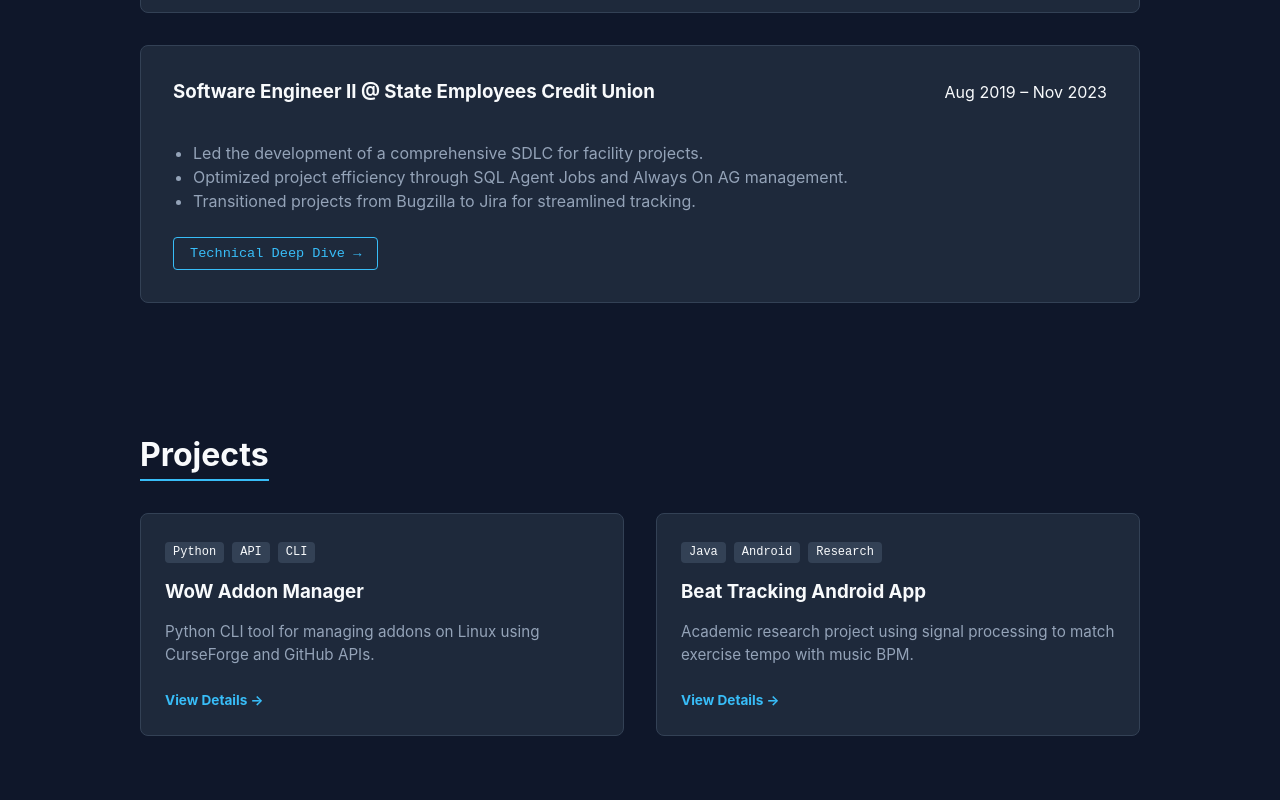
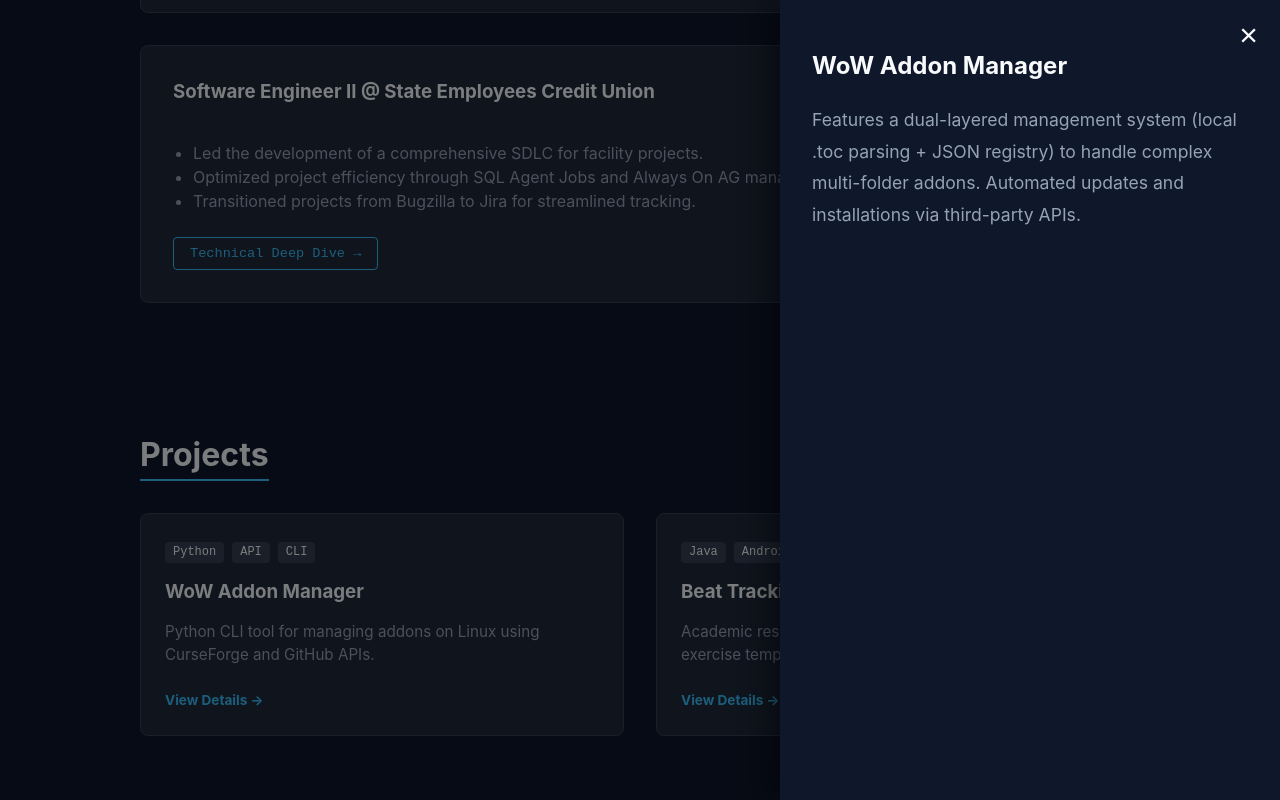
Before and after one commit to JohnGuidry/prosite, a React (Vite) app: page / in a window 1280 px wide. Both pictures are taken after a click on the element 382 px from the left and 1489 px from the top of the page. Shown: the part 865-1665 px from the top of the page. Built offline with nearby package versions, Linux system fonts and the light colour scheme.

Commit message:
feat: add interactive slide-out drawer for technical proof

```diff
--- a/src/App.tsx
+++ b/src/App.tsx
@@ -1,11 +1,22 @@
+import React, { useState } from 'react';
 import { Hero } from './components/Hero';
 import { Timeline } from './components/Timeline';
 import { ProjectGrid } from './components/ProjectGrid';
+import { Drawer } from './components/Drawer';
+import { experiences, projects } from './data/content';
 import './index.css';
 
 function App() {
+  const [drawerData, setDrawerData] = useState<{title: string, content: string} | null>(null);
+
   const handleDeepDive = (id: string) => {
-    console.log("Deep dive for:", id);
+    const item = [...experiences, ...projects].find(i => i.id === id);
+    if (item) {
+      setDrawerData({
+        title: 'company' in item ? `${item.role} @ ${item.company}` : item.title,
+        content: item.deepDive || ""
+      });
+    }
   };
 
   return (
@@ -13,6 +24,12 @@ function App() {
       <Hero />
       <Timeline onDeepDive={handleDeepDive} />
       <ProjectGrid onDeepDive={handleDeepDive} />
+      <Drawer
+        isOpen={!!drawerData}
+        onClose={() => setDrawerData(null)}
+        title={drawerData?.title || ""}
+        content={drawerData?.content || ""}
+      />
     </main>
   );
 }
--- /dev/null
+++ b/src/components/Drawer.tsx
@@ -0,0 +1,24 @@
+import React from 'react';
+
+interface Props {
+  isOpen: boolean;
+  onClose: () => void;
+  title: string;
+  content: string;
+}
+
+export const Drawer: React.FC<Props> = ({ isOpen, onClose, title, content }) => {
+  if (!isOpen) return null;
+
+  return (
+    <div className="drawer-overlay" onClick={onClose}>
+      <div className="drawer-content" onClick={e => e.stopPropagation()}>
+        <button className="close-btn" onClick={onClose}>×</button>
+        <h2>{title}</h2>
+        <div className="drawer-body">
+          {content}
+        </div>
+      </div>
+    </div>
+  );
+};
--- a/src/index.css
+++ b/src/index.css
@@ -86,3 +86,26 @@ a { color: var(--accent-primary); text-decoration: none; }
 .project-card h3 { margin: 1rem 0 0.5rem 0; }
 .project-card p { color: var(--text-secondary); font-size: 0.95rem; }
 .project-footer { margin-top: 1.5rem; color: var(--accent-primary); font-size: 0.85rem; font-weight: bold; }
+
+.drawer-overlay {
+  position: fixed;
+  top: 0; left: 0; width: 100%; height: 100%;
+  background: rgba(0,0,0,0.5);
+  display: flex; justify-content: flex-end;
+  z-index: 1000;
+}
+.drawer-content {
+  width: 100%; max-width: 500px; height: 100%;
+  background: var(--bg-primary);
+  padding: 3rem 2rem;
+  box-shadow: -10px 0 30px rgba(0,0,0,0.5);
+  animation: slideIn 0.3s ease-out;
+  position: relative;
+}
+@keyframes slideIn { from { transform: translateX(100%); } to { transform: translateX(0); } }
+.close-btn {
+  position: absolute; top: 1rem; right: 1rem;
+  background: transparent; border: none; color: var(--text-primary);
+  font-size: 2rem; cursor: pointer;
+}
+.drawer-body { line-height: 1.8; color: var(--text-secondary); font-size: 1.1rem; }
```
